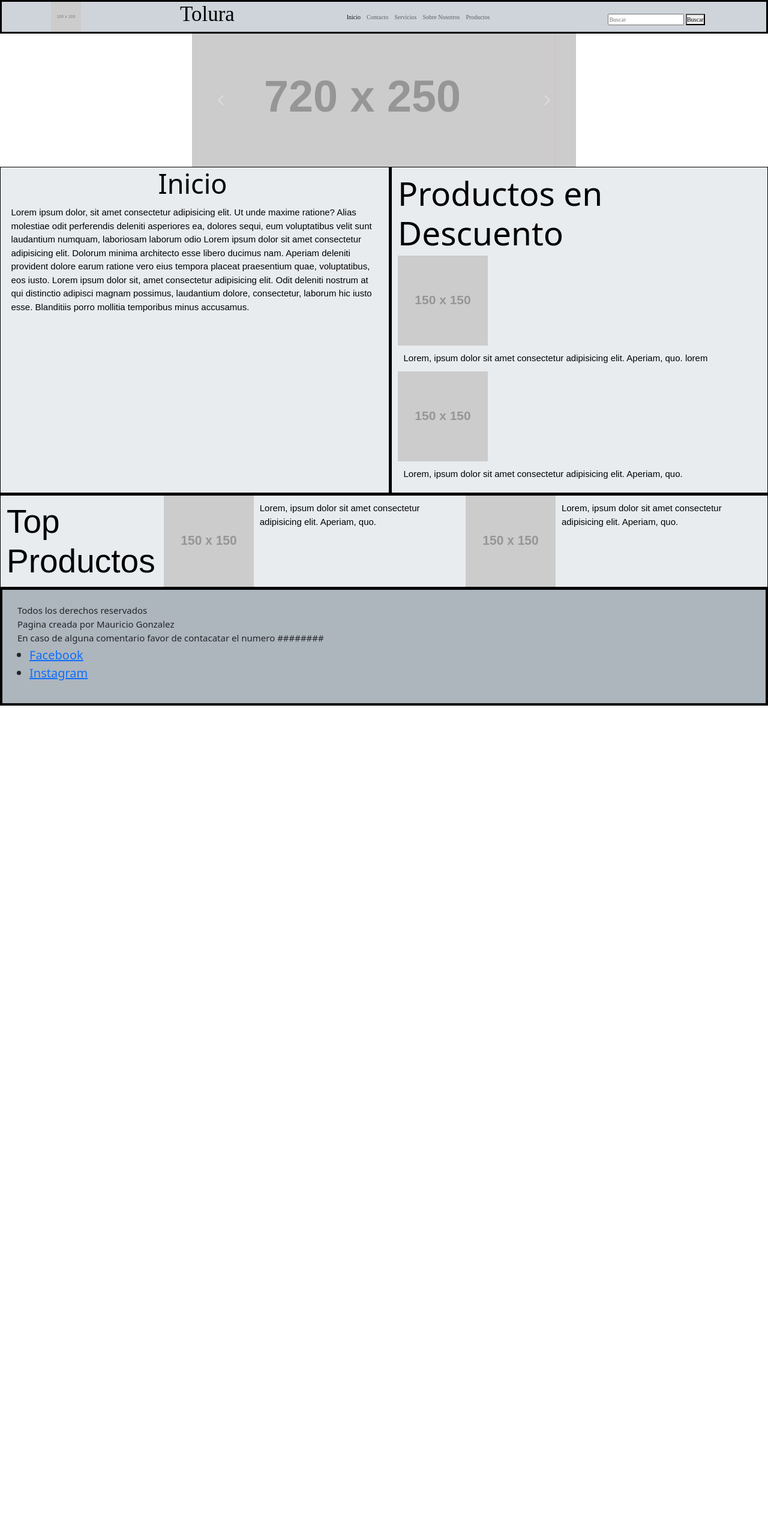
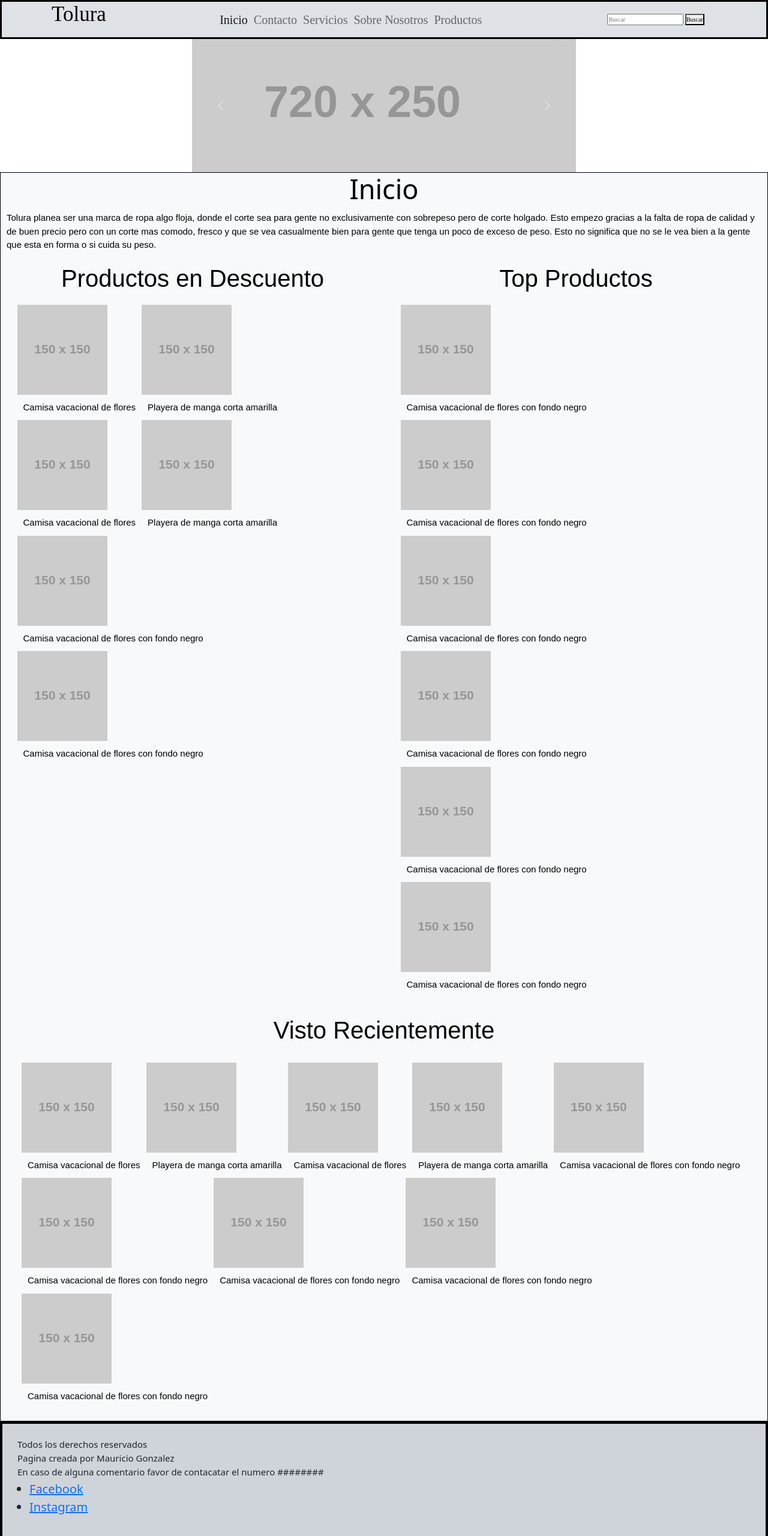
Before and after one commit to MauricioGzz/Proyecto-Coder, a plain HTML site: page index.html in a window 1280 px wide. Shown: the top 2560 px of the page at 60% size. Before the commit the page ends 1176 px from the top, so only its background shows below. Drawn offline with nearby package versions, Linux system fonts and the light colour scheme; placeholder pictures from the web are drawn by us.

```diff
--- a/Estilos/Estilo.css
+++ b/Estilos/Estilo.css
@@ -11,7 +11,7 @@
     height:50px;
 }
 .header{
-    background-color: #CED4DA;
+    background-color: #DEE2E6;
     font-family:'Times New Roman', Times, serif;
     text-decoration: none;
     color:black;
@@ -45,58 +45,25 @@
     color:black
 }
 
-.menu li{
-    display: inline-block;
-    position: relative;
-    font-size:20px;
-    padding:0 10px;
-}
-.menu li a{
-    text-decoration:none;
-
-}
-
-.submenu{
-    display:none;
-    position:absolute;
-}
-
-.submenu li{
-    display:block;
-    Background-color: #CED4DA;
-}
-
-.menu li:hover ul{
-    display: block;
-}
-
-
 .main{
-    background-color:#E9ECEF;
+    background-color:#F8F9FA;
     color:black;
     border: 1px solid black;
 }
 
 .main .inicio .imgInicio{
-    Background-color: #E9ECEF;
+    Background-color: #F8F9FA;
     Display:flex;
     align-items: flex-start;
     flex-direction:column;
     flex-wrap:wrap;
 }
-.productoDescuento{
-    border-left: 5px solid black;
-    Padding:10px;
-}
 
-.topProductos{
-    border-top: 5px solid black;
-}
 
-.main{
+/* .main{
     Display:flex;
     Flex-wrap:wrap;
-}
+} */
 
 .main h2{
     font-size:45px;
@@ -104,13 +71,7 @@
     justify-content: center;
 }
 
-.main .topProductos h3{
-    font-family:Arial, Helvetica, sans-serif;
-    font-size:55px;
-    margin:10px;
-    Display:flex;
-    Justify-content: center;
-}
+
 
 .main p{
     font-family:Arial, Helvetica, sans-serif;
@@ -123,66 +84,79 @@
         margin-left: auto;
         margin-right: auto;
         width: 50%;
-
-}
-/* .main{
-    display: grid;
-    grid-template-columns: 1fr 1fr;
-    grid-template-rows: .1fr .2fr;
-     Grid-template-areas:
-    "inicio productoDescuento"
-    'tituloDes tituloDes'
-    "topProductos topProductos";
-} */
-
-.mainParrafo1{
-    grid-area: mainparrafo1;
 }
 
-.imgInicio{
-    grid-area: imgProducto;
+
+.productoDescuento h3{
+    font-family:Arial, Helvetica, sans-serif;
+    Display:block;
+    text-align:center;
+    font-size:40px;
+    margin:10px;
 }
 
-.topProductos{
-    grid-area: topProductos;
-    display:flex;
+.topProductos h3{
+    font-family:Arial, Helvetica, sans-serif;
+    Display:block;
+    text-align:center;
+    font-size:40px;
+    margin:10px;;
+}
+
+.productosDescuento1{
+        font-family:Arial, Helvetica, sans-serif;
+        Display: flex;
+        Flex-direction: row;
+        flex-wrap: wrap;
+        justify-content:flex-start;
+        align-items: flex-start;
+        align-self:baseline;
+        margin:10px;
+        padding:10px;
+}
+
+.topProductos .productosTop1{
+    font-family:Arial, Helvetica, sans-serif;
+    Display: flex;
+    Flex-direction: row;
+    flex-wrap: wrap;
+    justify-content:flex-start;
+    align-items: flex-start;
+    align-self:baseline;
+    margin:10px;
+    padding:10px;
+    overflow-y:scroll;
+}
 
 
-
-}
-.productoDescuento{
-    grid-area: productoDescuento;
+.vistoReciente h3{
+    font-family:Arial, Helvetica, sans-serif;
+    Display:block;
+    text-align:center;
+    font-size:40px;
+    margin:10px;
 }
 
-.productoDescuento h3{
-    display:flex;
-    Justify-content:center;
-    font-size:55px;
-}
-.productosDescuento{
+.main .vistoReciente .vistoReciente1{
     font-family:Arial, Helvetica, sans-serif;
-    font-size:45px;
+    Display: flex;
+    Flex-direction: row;
+    flex-wrap: wrap;
+    justify-content:flex-start;
+    align-items: flex-start;
+    align-self:baseline;
     margin:10px;
-    Display:flex;
-    Justify-content: center;
+    padding:10px;
 }
 
-.main .topPro{
-    display:flex;
-    Justify-content:center;
-    flex-wrap:wrap;
-    font-size:55px;
-}
 .footer{
-    background-color: #ADB5BD;
+    background-color: #F8F9FA;
     font-size:20px;
     padding:25px;
     border: solid 4px black;
 }
 
-.imagen{
-    background-color:#E63946;
-}
+
 
 @media screen and (max-width: 720px){
 
@@ -214,13 +188,13 @@
         flex-wrap:wrap;
         font-size:20px;
     } */
-    .main .topProductos{
+    /* .main .topProductos{
         display:flex;
         flex-wrap:wrap;
 
         Justify-content:center;
         font-size:20px;
-    }
+    } */
     /* .productoDescuento{
         background-color: #A8DADC;
     }
--- a/Estilos/estilosAbout.css
+++ b/Estilos/estilosAbout.css
@@ -21,7 +21,7 @@
 }
 
 .header{
-    background-color: #E9ECEF;
+    background-color: #CED4DA;
     font-family:'Times New Roman', Times, serif;
     text-decoration: none;
     color:black;
--- a/Estilos/estilosProductos.css
+++ b/Estilos/estilosProductos.css
@@ -23,6 +23,8 @@
 
  .header h1{
     font-size:35px;
+    display:flex;
+    align-items:center;
 }
 
 .header h2{
@@ -43,31 +45,6 @@
 
 .main h2{
     color:black
-}
-
-.menu li{
-    display: inline-block;
-    position: relative;
-    font-size:20px;
-    padding:0 10px;
-}
-.menu li a{
-    text-decoration:none;
-
-}
-
-.submenu{
-    display:none;
-    position:absolute;
-}
-
-.submenu li{
-    display:block;
-    Background-color: #FEC89A;
-}
-
-.menu li:hover ul{
-    display: block;
 }
 
 
@@ -94,42 +71,20 @@
     width:100px;
     height:100px;
 }
-.producto1{
-    display:flex;
-    justify-content:center;
-    flex-direction:row;
-    align-items:center;
+
+.productos{
+    font-family:Arial, Helvetica, sans-serif;
+    Display: flex;
+    Flex-direction: row;
+    flex-wrap: wrap;
+    justify-content:flex-start;
+    align-items: flex-start;
+    align-self:baseline;
+    margin:10px;
+    padding:10px;
 }
-
-.producto2{
-    display:flex;
-    justify-content:center;
-    flex-direction:row;
-    align-items:center;
-}
-.producto3{
-    display:flex;
-    justify-content:center;
-    flex-direction:row;
-    align-items:center;
-}
-/*
-.main{
-    Display:grid;
-    Grid-template-columns: 1fr 1fr;
-    grid-template-rows: 1fr;
-    Grid-template-areas:
-    "productosA productosB"
-    "productosA productosB";
-} */
-
-.main .productosA{
-    grid-area: productosA;
-
-}
-
-.main .productosB{
-    grid-area: productosB;
+div{
+    padding:20px;
 }
 
 .footer{
@@ -138,49 +93,3 @@
     padding:25px;
     border: solid 4px Black;
 }
-
-@media screen and (max-width: 720px){
-
-    .header{
-    background-color: #E63946;
-
-    font-family:'Times New Roman', Times, serif;
-    text-decoration: none;
-    color:black;
-    border: 3px solid black;
-    Display: flex;
-    flex-direction:column;;
-    justify-content:center;
-    align-items:center;
-    }
-
-    .header .navMenu .menu{
-
-        font-family:'Times New Roman', Times, serif;
-        text-decoration: none;
-        Display: flex;
-        flex-direction:column;
-        justify-content:center;
-
-    }
-
-    .main .productosA{
-        background-color: #A8DADC;
-        font-size:15px;
-
-    }
-
-    .main .productosB{
-        background-color: #F1FAEE;
-        font-size:15px;
-        border-left: solid black 2px;
-    }
-
-
-    .footer{
-        font-size: 10px;
-        display:flex;
-        justify-content: center;
-    }
-
-}
--- /dev/null
+++ b/Estilos/styles.css
@@ -0,0 +1,126 @@
+.header {
+  background-color: #DEE2E6;
+  font-family: 'Times New Roman', Times, serif;
+  text-decoration: none;
+  color: black;
+  border: 3px solid black;
+  Display: flex;
+  flex-direction: row;
+  justify-content: space-around; }
+  .header img {
+    width: 50px;
+    height: 50px; }
+  .header h1 {
+    font-size: 35px; }
+  .header h2 {
+    font-size: 30px; }
+
+.nav {
+  margin: 10px;
+  padding: 10px; }
+
+.navMenu {
+  Display: flex;
+  padding: 15px;
+  justify-content: space-between; }
+
+.topProductos h3 {
+  font-family: Arial, Helvetica, sans-serif;
+  Display: block;
+  text-align: center;
+  font-size: 40px;
+  margin: 10px; }
+
+.topProductos .productosTop1 {
+  font-family: Arial, Helvetica, sans-serif;
+  Display: flex;
+  Flex-direction: row;
+  flex-wrap: wrap;
+  justify-content: flex-start;
+  align-items: flex-start;
+  align-self: baseline;
+  margin: 10px;
+  padding: 10px;
+  overflow-y: scroll; }
+
+.main {
+  background-color: #F8F9FA;
+  color: black;
+  border: 1px solid black; }
+  .main .inicio .imgInicio {
+    Background-color: #F8F9FA;
+    Display: flex;
+    align-items: flex-start;
+    flex-direction: column;
+    flex-wrap: wrap; }
+  .main h2 {
+    font-size: 45px;
+    display: flex;
+    justify-content: center; }
+  .main p {
+    font-family: Arial, Helvetica, sans-serif;
+    font-size: 15px;
+    margin: 10px; }
+
+.productoDescuento h3 {
+  font-family: Arial, Helvetica, sans-serif;
+  Display: block;
+  text-align: center;
+  font-size: 40px;
+  margin: 10px; }
+
+.productosDescuento1 {
+  font-family: Arial, Helvetica, sans-serif;
+  Display: flex;
+  Flex-direction: row;
+  flex-wrap: wrap;
+  justify-content: flex-start;
+  align-items: flex-start;
+  align-self: baseline;
+  margin: 10px;
+  padding: 10px; }
+
+.vistoReciente h3 {
+  font-family: Arial, Helvetica, sans-serif;
+  Display: block;
+  text-align: center;
+  font-size: 40px;
+  margin: 10px; }
+
+.vistoReciente .vistoReciente1 {
+  font-family: Arial, Helvetica, sans-serif;
+  Display: flex;
+  Flex-direction: row;
+  flex-wrap: wrap;
+  justify-content: flex-start;
+  align-items: flex-start;
+  align-self: baseline;
+  margin: 10px;
+  padding: 10px; }
+
+.footer {
+  background-color: #CED4DA;
+  font-size: 20px;
+  padding: 25px;
+  border: solid 4px black; }
+
+@media screen and (max-width: 720px) {
+  .footer {
+    font-size: 10px; }
+  .topProductos {
+    border-top: none; }
+  .productoDescuento {
+    border-left: none; } }
+
+* {
+  margin: 0;
+  Padding: 0; }
+
+html {
+  font-size: 62.5%; }
+
+.foto {
+  display: block;
+  margin-left: auto;
+  margin-right: auto;
+  width: 50%; }
--- a/index.html
+++ b/index.html
@@ -9,17 +9,17 @@
         <link
           rel="stylesheet"
           href="https://cdnjs.cloudflare.com/ajax/libs/animate.css/4.1.1/animate.min.css">
-        <link rel="stylesheet" href="Estilos/Estilo.css">
         <link rel="stylesheet" href="Estilos/bootstrap.min.css">
         <script src="js/bootstrap.min.js>"></script>
+        <link rel="stylesheet" href="Estilos/styles.css">
 </head>
 <body>
 
 <header class="header">
-    <img src="https://via.placeholder.com/100" alt="Foto del Logo" Title="Foto del Logo" >
+
     <h1 class="animate__animated animate__bounce">Tolura</h1>
 
-    <nav class="navbar navbar-expand-lg navbar-light " style="background-color: #CED4DA">
+    <nav class="navbar navbar-expand-lg navbar-light " style="background-color: #DEE2E6; font-size: 20px">
         <div class="container-fluid">
           <a class="navbar-brand" href="#"></a>
           <button class="navbar-toggler" type="button" data-bs-toggle="collapse" data-bs-target="#navbarNav" aria-controls="navbarNav" aria-expanded="false" aria-label="Toggle navigation">
@@ -49,7 +49,7 @@
           </div>
         </div>
       </nav>
-    <nav class="nav" style="background-color: #CED4DA">
+    <nav class="nav" style="background-color: #DEE2E6">
         <form id="form" class="buscador">
             <input type="search" placeholder="Buscar">
             <button>Buscar</button>
@@ -60,13 +60,13 @@
 </header>
 
 
-<div id="carouselExampleControls" class="carousel slide foto imagen" data-bs-ride="carousel" >
+<div id="carouselExampleControls" class="carousel slide foto imagen carouselA" data-bs-ride="carousel" >
     <div class="carousel-inner">
       <div class="carousel-item active">
-        <img src="https://via.placeholder.com/720x250/0000FF/808080" class="d-block w-100" alt="placeholder =720">
+        <img src="https://via.placeholder.com/720x250/0000FF/808080" class="d-block w-100" alt="Foto de carousel 1, Modelo con camisa de vestir blanca">
       </div>
       <div class="carousel-item">
-        <img src="https://via.placeholder.com/720x250/FF0000/FFFFFF" class="d-block w-100" alt="Placeholder">
+        <img src="https://via.placeholder.com/720x250/FF0000/FFFFFF" class="d-block w-100" alt="Foto de carousel 2, Modelo con camisa de vestir Negraa">
       </div>
     </div>
     <button class="carousel-control-prev" type="button" data-bs-target="#carouselExampleControls" data-bs-slide="prev">
@@ -81,44 +81,135 @@
 
 
 <main class="main">
-    <div class="container-fluid">
-    <div class="row">
 
-        <div class="inicio col-md-6 col-sm-12" >
+
+        <div >
     <h2  class="animate__animated animate__swing" >Inicio</h2>
-    <p>Lorem ipsum dolor, sit amet consectetur adipisicing elit. Ut unde maxime ratione? Alias molestiae odit perferendis deleniti asperiores ea, dolores sequi, eum voluptatibus velit sunt laudantium numquam, laboriosam laborum odio Lorem ipsum dolor sit amet consectetur adipisicing elit. Dolorum minima architecto esse libero ducimus nam. Aperiam deleniti provident dolore earum ratione vero eius tempora placeat praesentium quae, voluptatibus, eos iusto. Lorem ipsum dolor sit, amet consectetur adipisicing elit. Odit deleniti nostrum at qui distinctio adipisci magnam possimus, laudantium dolore, consectetur, laborum hic iusto esse. Blanditiis porro mollitia temporibus minus accusamus.</p>
+    <p>Tolura planea ser una marca de ropa algo floja, donde el corte sea para gente no exclusivamente con sobrepeso pero de corte holgado. Esto empezo gracias a la falta de ropa de calidad y de buen precio pero con un corte mas comodo, fresco y que se vea casualmente bien para gente que tenga un poco de exceso de peso. Esto no significa que no se le vea bien a la gente que esta en forma o si cuida su peso.</p>
             </div>
 
 
 
-
+  <div class="container-fluid">
+      <div class="row">
 <div class="col-md-6 col-sm-12">
-<div class="productoDescuento">
+<div class="productoDescuento ">
 
 
 
     <h3 class="animate__animated animate__heartBeat" >Productos en Descuento</h3>
-    <img src="https://via.placeholder.com/150" alt="Producto en Descuento1" Title="Producto en Descuento1">
-    <p>Lorem, ipsum dolor sit amet consectetur adipisicing elit. Aperiam, quo. lorem</p>
-    <img src="https://via.placeholder.com/150" alt="Producto en Descuento2" Title="Producto en Descuento2">
-    <p>Lorem, ipsum dolor sit amet consectetur adipisicing elit. Aperiam, quo.</p>
+    <div class="productosDescuento1">
+      <div>
+    <img src="https://via.placeholder.com/150" alt="Producto en Descuento1" Title="Producto en desucento1, Camisa vacacional de flores">
+    <p>Camisa vacacional de flores</p>
+  </div>
+  <div>
+    <img src="https://via.placeholder.com/150" alt="Producto en Descuento2" Title="Producto en desucento2,Playera de manga corta amarilla">
+    <p>Playera de manga corta amarilla</p>
+  </div>
+  <div>
+    <img src="https://via.placeholder.com/150" alt="Producto en Descuento1" Title="Producto en desucento1, Camisa vacacional de flores">
+    <p>Camisa vacacional de flores</p>
+  </div>
+  <div>
+    <img src="https://via.placeholder.com/150" alt="Producto en Descuento2" Title="Producto en desucento2,Playera de manga corta amarilla">
+    <p>Playera de manga corta amarilla</p>
+  </div>
+  <div>
+    <img src="https://via.placeholder.com/150" alt="Top Productos1, Camisa vacacional de flores" Title="Top Productos1">
+    <p>Camisa vacacional de flores con fondo negro</p>
+  </div>
 
+  <div>
+    <img src="https://via.placeholder.com/150" alt="Top Productos1, Camisa vacacional de flores" Title="Top Productos1">
+    <p>Camisa vacacional de flores con fondo negro</p>
+  </div>
+  </div>
     </div>
-</div>
-</div>
 </div>
 
 
-<div class="topProductos ">
+
+<div class="topProductos col-md-6 col-sm-12">
     <h3 class="animate__animated animate__wobble p5">Top Productos</h3>
+    <div class="productosTop1">
+      <div>
+    <img src="https://via.placeholder.com/150" alt="Top Productos1, Camisa vacacional de flores" Title="Top Productos1">
+    <p>Camisa vacacional de flores con fondo negro</p>
+  </div>
+  <div>
+    <img src="https://via.placeholder.com/150" alt="Top Productos1, Camisa vacacional de flores" Title="Top Productos1">
+    <p>Camisa vacacional de flores con fondo negro</p>
+  </div>
+  <div>
+    <img src="https://via.placeholder.com/150" alt="Top Productos1, Camisa vacacional de flores" Title="Top Productos1">
+    <p>Camisa vacacional de flores con fondo negro</p>
+  </div>
+  <div>
+    <img src="https://via.placeholder.com/150" alt="Top Productos1, Camisa vacacional de flores" Title="Top Productos1">
+    <p>Camisa vacacional de flores con fondo negro</p>
+  </div>
+  <div>
+    <img src="https://via.placeholder.com/150" alt="Top Productos1, Camisa vacacional de flores" Title="Top Productos1">
+    <p>Camisa vacacional de flores con fondo negro</p>
+  </div>
+  <div>
+    <img src="https://via.placeholder.com/150" alt="Top Productos1, Camisa vacacional de flores" Title="Top Productos1">
+    <p>Camisa vacacional de flores con fondo negro</p>
+  </div>
+  </div>
+</div>
+    </div>
+    <div class="container-fluid">
+    <div class="vistoReciente row">
+    <div class="col-sm-12 ">
+      <h3>Visto Recientemente</h3>
+    </div>
+    <div  class="col-sm-12 ">
+    <div class="vistoReciente1">
+      <div>
+      <img src="https://via.placeholder.com/150" alt="ProductoRecien1" Title="ProductoRecien1, Camisa vacacional de flores">
+      <p>Camisa vacacional de flores</p>
+    </div>
+    <div>
+      <img src="https://via.placeholder.com/150" alt="ProductoRecien1" Title="ProductoRecien1,Playera de manga corta amarilla">
+      <p>Playera de manga corta amarilla</p>
+    </div>
+  <div>
+      <img src="https://via.placeholder.com/150" alt="ProductoRecien1" Title="ProductoRecien1, Camisa vacacional de flores">
+      <p>Camisa vacacional de flores</p>
+    </div>
 
-    <img src="https://via.placeholder.com/150" alt="Top Productos1" Title="Top Productos1">
-    <p>Lorem, ipsum dolor sit amet consectetur adipisicing elit. Aperiam, quo.</p>
-    <img src="https://via.placeholder.com/150"alt="Top Productos2" Title="Top Productos2">
-    <p>Lorem, ipsum dolor sit amet consectetur adipisicing elit. Aperiam, quo.</p>
+  <div>
+      <img src="https://via.placeholder.com/150" alt="ProductoRecien1" Title="ProductoRecien1,Playera de manga corta amarilla">
+      <p>Playera de manga corta amarilla</p>
+    </div>
+    <div>
+      <img src="https://via.placeholder.com/150" alt="Top Productos1, Camisa vacacional de flores" Title="Top Productos1">
+      <p>Camisa vacacional de flores con fondo negro</p>
+    </div>
+    <div>
+      <img src="https://via.placeholder.com/150" alt="Top Productos1, Camisa vacacional de flores" Title="Top Productos1">
+      <p>Camisa vacacional de flores con fondo negro</p>
+    </div>
+    <div>
+      <img src="https://via.placeholder.com/150" alt="Top Productos1, Camisa vacacional de flores" Title="Top Productos1">
+      <p>Camisa vacacional de flores con fondo negro</p>
+    </div>
+    <div>
+      <img src="https://via.placeholder.com/150" alt="Top Productos1, Camisa vacacional de flores" Title="Top Productos1">
+      <p>Camisa vacacional de flores con fondo negro</p>
+    </div>
+    <div>
+      <img src="https://via.placeholder.com/150" alt="Top Productos1, Camisa vacacional de flores" Title="Top Productos1">
+      <p>Camisa vacacional de flores con fondo negro</p>
+    </div>
+    </div>
+      </div>
+      </div>
+    </div>
 
-
-    </div>
+  </div>
 
 </main>
 
```
Also changed, not shown: Estilos/estilosContacto.css (+10 -0 lines).
